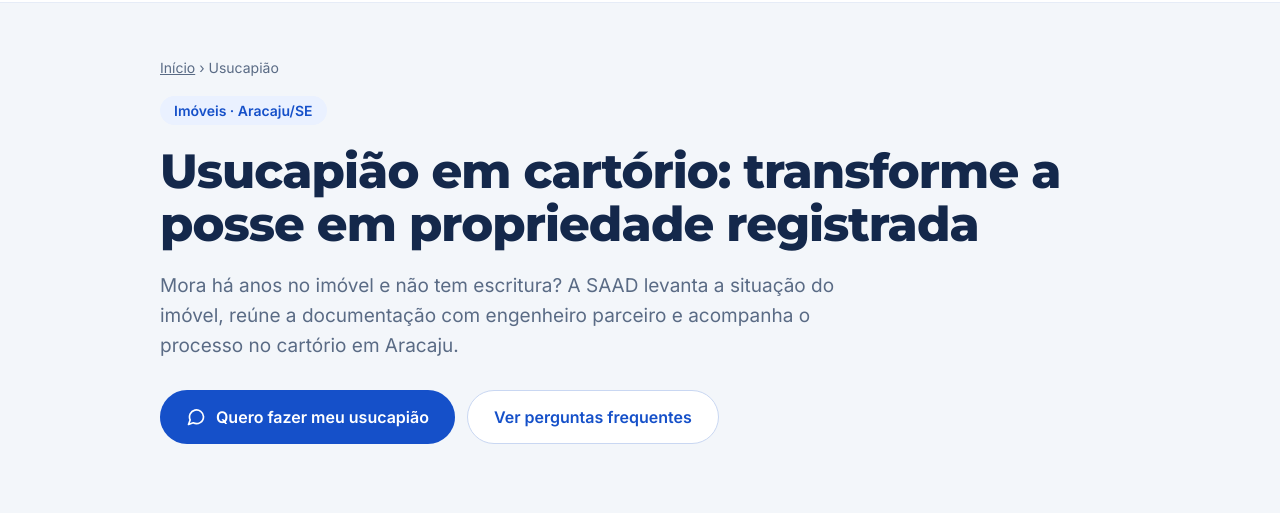
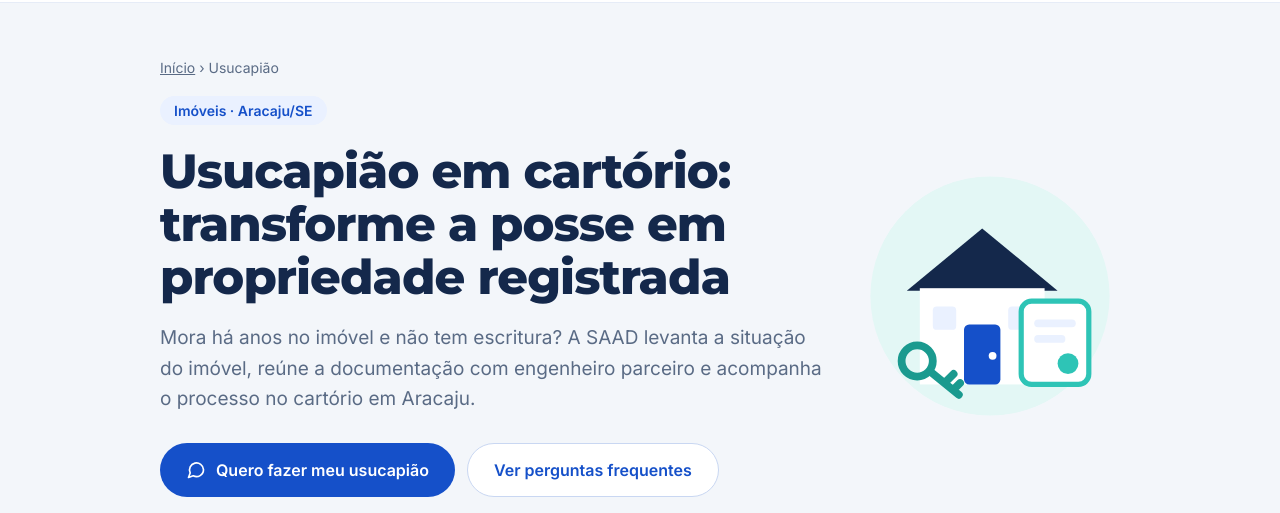
Before and after one commit to hiagolaurentino001-commits/saad-site, a plain HTML site: page usucapiao/index.html in a window 1280 px wide. Shown: the part 86-599 px from the top of the page. Drawn offline with Linux system fonts and the light colour scheme.

Commit message:
Usucapião: ilustração na abertura

```diff
--- a/usucapiao/index.html
+++ b/usucapiao/index.html
@@ -35,6 +35,11 @@ h1,h2,h3{font-family:Montserrat,Inter,system-ui,sans-serif;color:#14284B}
 .tag{align-self:flex-start;padding:6px 14px;border-radius:999px;background:#EAF1FF;color:#1550C9;font-size:14px;font-weight:600}
 h1{margin:0;font-size:48px;line-height:1.1;font-weight:800;letter-spacing:-0.02em}
 .lead{margin:0;font-size:19px;line-height:1.6;color:#5A6B85;max-width:680px}
+.hero-grid{display:flex;flex-wrap:wrap;align-items:center;gap:32px}
+.hero-text{flex:1 1 460px;min-width:0;display:flex;flex-direction:column;gap:20px}
+.hero-ilu{flex:0 1 260px;margin:0 auto}
+.ilu{display:block;width:100%;height:auto}
+@media (max-width:640px){.hero-ilu{flex-basis:180px}}
 .actions{display:flex;flex-wrap:wrap;gap:12px;padding-top:8px}
 section.block .wrap{padding-top:72px;display:flex;flex-direction:column;gap:20px}
 h2{margin:0;font-size:32px;line-height:1.2;font-weight:800;letter-spacing:-0.01em}
@@ -89,12 +94,31 @@ footer .col{display:flex;flex-direction:column;gap:6px;align-items:flex-start}
 <section class="hero">
 <div class="wrap">
 <nav class="crumbs" aria-label="Você está em"><a href="/">Início</a> › Usucapião</nav>
+<div class="hero-grid">
+<div class="hero-text">
 <span class="tag">Imóveis · Aracaju/SE</span>
 <h1>Usucapião em cartório: transforme a posse em propriedade registrada</h1>
 <p class="lead">Mora há anos no imóvel e não tem escritura? A SAAD levanta a situação do imóvel, reúne a documentação com engenheiro parceiro e acompanha o processo no cartório em Aracaju.</p>
 <div class="actions">
 <a class="btn btn-primary" href="#" data-wa="principal" target="_blank" rel="noopener"><svg width="20" height="20" viewBox="0 0 24 24" fill="none" stroke="currentColor" stroke-width="2" stroke-linecap="round" stroke-linejoin="round" aria-hidden="true"><path d="M21 11.5a8.4 8.4 0 0 1-12.3 7.5L3 21l2-5.5A8.4 8.4 0 1 1 21 11.5z"></path></svg>Quero fazer meu usucapião</a>
 <a class="btn btn-ghost" href="#duvidas">Ver perguntas frequentes</a>
+</div>
+</div>
+<div class="hero-ilu"><svg class="ilu" viewBox="0 0 200 200" role="img" aria-label="Ilustração: casa com documento de registro e chave" xmlns="http://www.w3.org/2000/svg">
+<circle cx="100" cy="100" r="92" fill="#E3F7F5"/>
+<path d="M36 96l58-48 58 48z" fill="#14284B"/>
+<rect x="46" y="94" width="96" height="74" fill="#FFFFFF"/>
+<rect x="80" y="122" width="28" height="46" rx="4" fill="#1550C9"/>
+<circle cx="102" cy="146" r="3" fill="#FFFFFF"/>
+<rect x="56" y="108" width="18" height="18" rx="3" fill="#EAF1FF"/>
+<rect x="114" y="108" width="18" height="18" rx="3" fill="#EAF1FF"/>
+<rect x="124" y="104" width="52" height="64" rx="8" fill="#FFFFFF" stroke="#2EC4B6" stroke-width="4"/>
+<rect x="134" y="118" width="32" height="6" rx="3" fill="#EAF1FF"/>
+<rect x="134" y="130" width="24" height="6" rx="3" fill="#EAF1FF"/>
+<circle cx="160" cy="152" r="8" fill="#2EC4B6"/>
+<circle cx="44" cy="150" r="12" fill="none" stroke="#1A9A8F" stroke-width="6"/>
+<path d="M54 158l22 18M66 166l6-6M72 172l5-5" stroke="#1A9A8F" stroke-width="6" stroke-linecap="round"/>
+</svg></div>
 </div>
 </div>
 </section>
```
